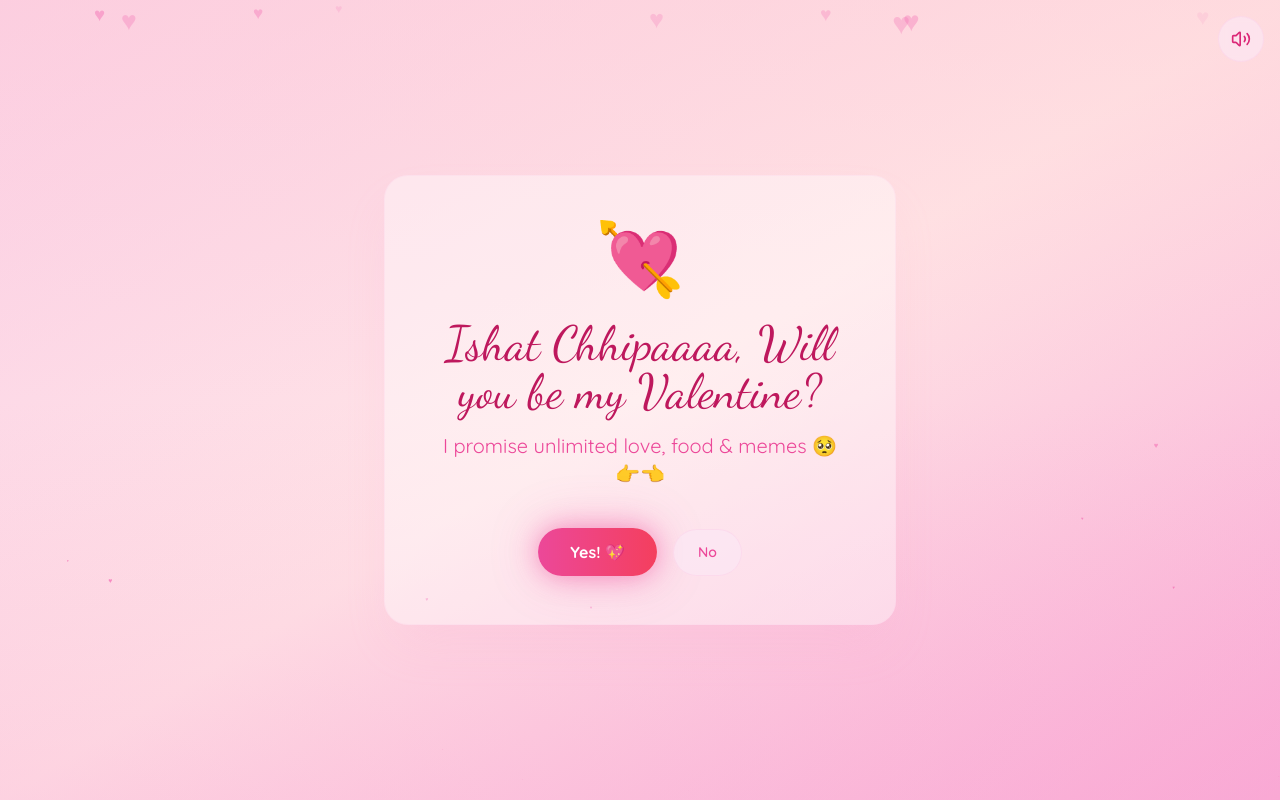
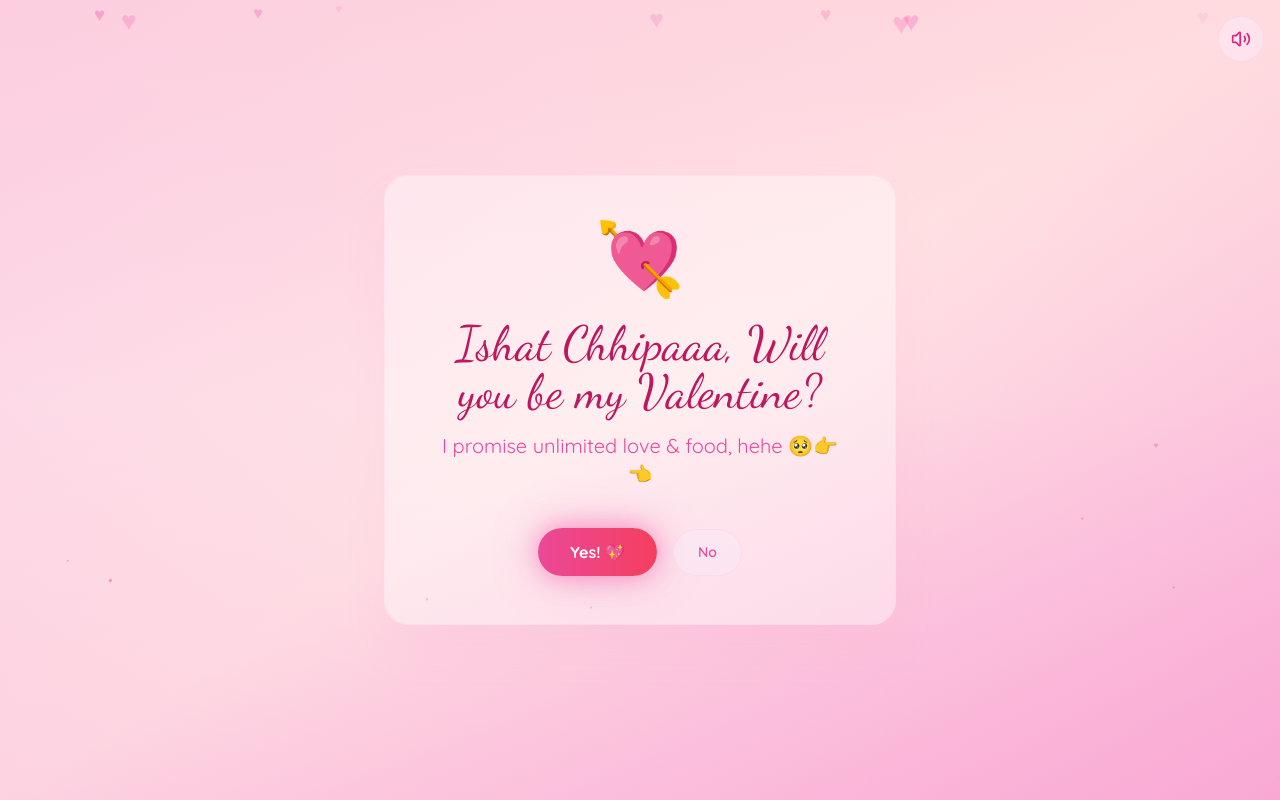
Before and after one commit to mia1725/valentine, a Next.js app: page / in a window 1280 px wide. Built offline with nearby package versions, Linux system fonts and the light colour scheme.

Commit message:
third change

```diff
--- a/components/proposal-card.tsx
+++ b/components/proposal-card.tsx
@@ -42,13 +42,13 @@ export function ProposalCard({ onYes }: ProposalCardProps) {
 
         {/* Title */}
         <h1 className="font-serif text-3xl sm:text-4xl md:text-5xl text-center text-pink-700 mb-4 text-balance leading-tight">
-          Ishat Chhipaaaa, Will you be my Valentine?
+          Ishat Chhipaaa, Will you be my Valentine?
         </h1>
 
         {/* Typewriter subtitle */}
         <p className="text-center text-pink-500 text-base sm:text-lg md:text-xl mb-10 min-h-[2rem]">
           <Typewriter
-            text="I promise unlimited love, food & memes 🥺👉👈"
+            text="I promise unlimited love & food, hehe 🥺👉👈"
             speed={50}
           />
         </p>
```
